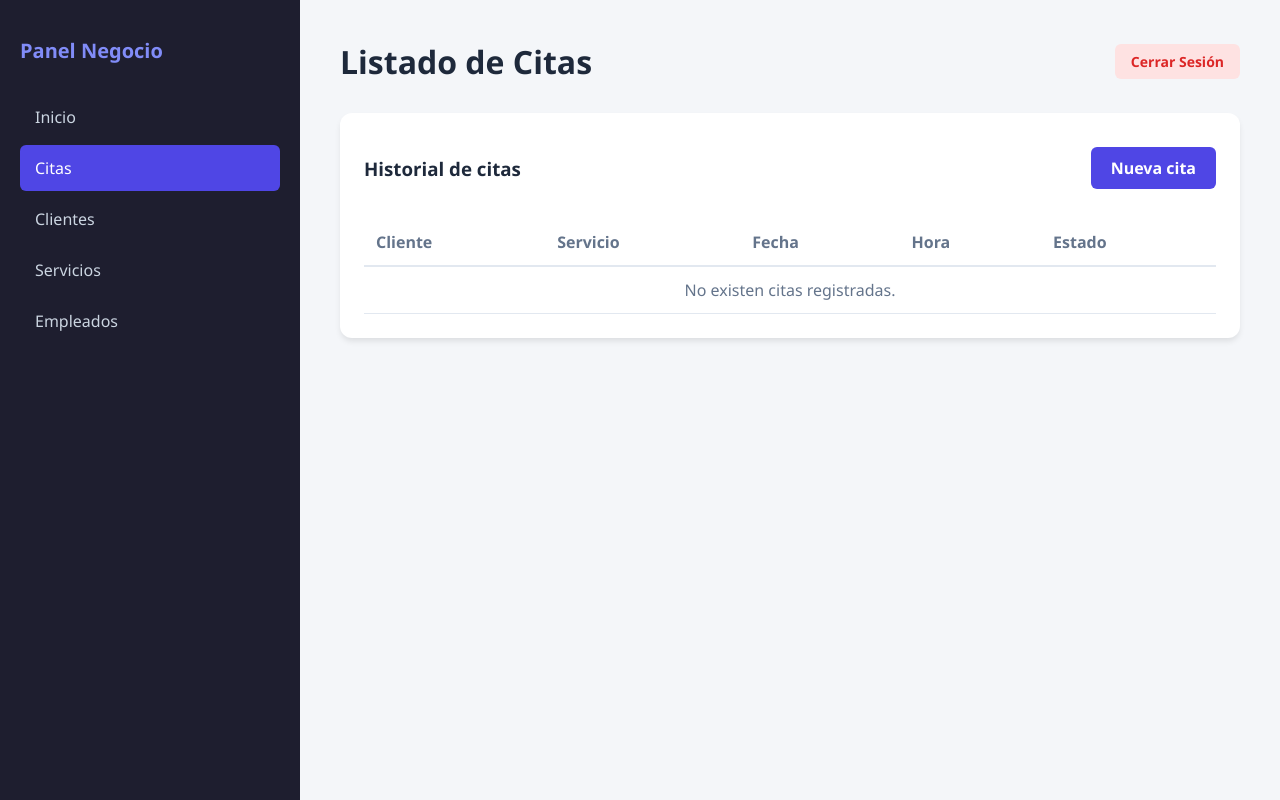
After one commit to Developerian/Sistema-gestion-citas, a Django app: page /agenda/citas/ in a window 1280 px wide. The commit adds this page. Run offline with Django 5.2, Linux system fonts and the light colour scheme; the visitor is signed in with stand-in values (Sample User, id 1); data that the repository does not hold is empty.

Commit message:
- Implementa una plantilla base (base_dashboard.html) para unificar la interfaz del panel. - Separa las vistas del dashboard y del módulo de citas mediante templates independientes. - Incorpora la vista de listado de citas como pantalla principal del módulo. - Desacopla el formulario de creación de citas en un template independiente. - Actualiza la navegación lateral para acceder a Inicio, Citas y Clientes. - Corrige las redirecciones entre vistas utilizando nombres de rutas consistentes. - Ajusta el flujo de navegación para retornar al listado después de registrar una cita. - Reestructura la organización de templates para facilitar el mantenimiento y la escalabilidad del sistema. - Mejora la base de la arquitectura de la interfaz para soportar futuros módulos (Servicios, Empleados y Configuración).

```diff
--- /dev/null
+++ b/appointments/templates/citas/lista_citas.html
@@ -0,0 +1,93 @@
+{% extends "dashboard/base_dashboard.html" %}
+
+{% block title %}
+Listado de citas
+{% endblock %}
+
+{% block menu_citas %}
+active
+{% endblock %}
+
+{% block encabezado %}
+Listado de Citas
+{% endblock %}
+
+{% block content %}
+
+<div class="card">
+
+    <div style="display:flex;justify-content:space-between;align-items:center;margin-bottom:20px;">
+
+        <h3>Historial de citas</h3>
+
+        <a href="{% url 'crear_cita' %}"
+           class="btn-save"
+           style="width:auto;text-decoration:none;padding:10px 20px;">
+
+            Nueva cita
+
+        </a>
+
+    </div>
+
+    <table class="table-citas">
+
+        <thead>
+
+            <tr>
+
+                <th>Cliente</th>
+                <th>Servicio</th>
+                <th>Fecha</th>
+                <th>Hora</th>
+                <th>Estado</th>
+
+            </tr>
+
+        </thead>
+
+        <tbody>
+
+        {% for cita in citas %}
+
+            <tr>
+
+                <td>{{ cita.id_cliente }}</td>
+
+                <td>{{ cita.id_servicio }}</td>
+
+                <td>{{ cita.fecha_cita }}</td>
+
+                <td>{{ cita.hora_cita }}</td>
+
+                <td>
+
+                    <span class="badge">
+                        {{ cita.estado }}
+                    </span>
+
+                </td>
+
+            </tr>
+
+        {% empty %}
+
+            <tr>
+
+                <td colspan="5" class="empty-msg">
+
+                    No existen citas registradas.
+
+                </td>
+
+            </tr>
+
+        {% endfor %}
+
+        </tbody>
+
+    </table>
+
+</div>
+
+{% endblock %}
--- /dev/null
+++ b/appointments/templates/dashboard/base_dashboard.html
@@ -0,0 +1,68 @@
+{% load static %}
+<!DOCTYPE html>
+<html lang="es">
+
+<head>
+    <meta charset="UTF-8">
+    <title>{% block title %}Dashboard{% endblock %}</title>
+
+    <link rel="stylesheet" href="{% static 'css/dashboard.css' %}">
+</head>
+
+<body>
+
+    <div class="sidebar">
+
+        <h2>Panel Negocio</h2>
+
+        <a href="{% url 'dashboard' %}">
+            Inicio
+        </a>
+
+        <a href="{% url 'lista_citas' %}"
+           class="{% block menu_citas %}{% endblock %}">
+            Citas
+        </a>
+
+        <a href="{% url 'clientes' %}"
+           class="{% block menu_clientes %}{% endblock %}">
+            Clientes
+        </a>
+
+        <a href="#">
+            Servicios
+        </a>
+
+        <a href="#">
+            Empleados
+        </a>
+
+    </div>
+
+
+    <div class="main-content">
+
+        <div class="header">
+
+            <div>
+                <h1 style="margin:0;">
+                    {% block encabezado %}
+                    Dashboard
+                    {% endblock %}
+                </h1>
+            </div>
+
+            <a href="#" class="btn-logout">
+                Cerrar Sesión
+            </a>
+
+        </div>
+
+        {% block content %}
+        {% endblock %}
+
+    </div>
+
+</body>
+
+</html>
--- a/appointments/urls.py
+++ b/appointments/urls.py
@@ -6,4 +6,6 @@ from . import views
 urlpatterns = [
     path('citas/nueva/', views.crear_cita, name='crear_cita'),
     path('clientes/', views.clientes_view, name='clientes'),
+    path('citas/',views.lista_citas, name = "lista_citas"),
+    path("", views.dashboard, name="dashboard"),
 ]
--- a/appointments/views.py
+++ b/appointments/views.py
@@ -6,7 +6,7 @@ from appointments.models import Cita
 from .forms import ClienteForm, Cliente
 from .forms import CitaForm
 
-from django.shortcuts import render, redirect, get_object_or_404
+from django.shortcuts import render, redirect
 from django.contrib.auth.decorators import login_required
 from .forms import CitaForm
 
@@ -24,6 +24,30 @@ def crear_cita(request):
         form = CitaForm(negocio=negocio_usuario)
 
     return render(request, 'citas/crear_cita.html', {'form': form})
+
+
+@login_required
+def lista_citas(request):
+    negocio = request.user.negocio
+    citas = Cita.objects.filter(
+        id_servicio__id_negocio=negocio
+    )
+    context = {
+        "citas": citas
+    }
+    return render(
+        request,
+        "citas/lista_citas.html",
+        context
+    )
+
+@login_required
+def dashboard(request):
+
+    return render(
+        request,
+        "dashboard/inicio.html"
+    )
 
 @login_required
 def clientes_view(request):
--- a/authentication/views.py
+++ b/authentication/views.py
@@ -52,4 +52,4 @@ def dashboard_view(request):
         'rol': rol,
     }
 
-    return render(request, 'appointments/dashboard.html', context)
+    return render(request, 'authentication/dashboard.html', context)
--- a/config/settings.py
+++ b/config/settings.py
@@ -133,7 +133,7 @@ AUTH_USER_MODEL = 'authentication.Usuario'
 
 
 # A dónde redirigir al usuario tras un login exitoso (temporalmente al admin, luego a tu dashboard)
-LOGIN_REDIRECT_URL = '/dashboard/citas/nueva/'
+LOGIN_REDIRECT_URL = '/dashboard/'
 
 # A dónde mandar al usuario si intenta entrar a una página protegida sin iniciar sesión
 LOGIN_URL = '/auth/login/'
```
Also changed, not shown: appointments/templates/citas/crear_cita.html (+51 -51 lines), appointments/templates/dashboard/inicio.html (added, +21 -0 lines).
